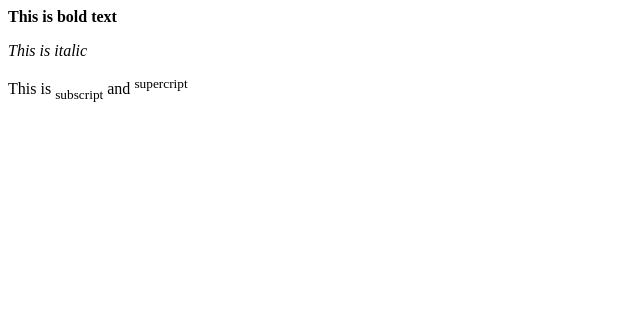
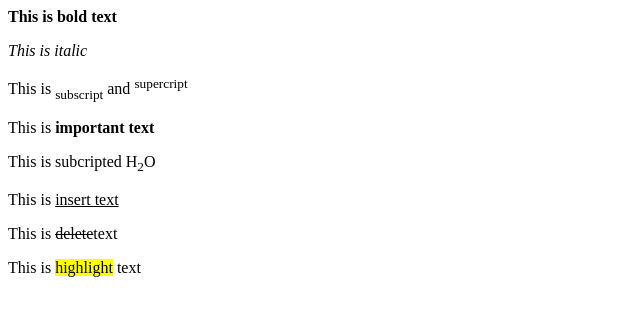
Before and after one commit to Visall666/HTML-for_LK, a plain HTML site: page formatting.html in a window 1280 px wide. Shown: the whole page, without its empty margins (0-640 px from the left). Drawn offline with Linux system fonts and the light colour scheme.

Commit message:
update sth

```diff
--- a/formatting.html
+++ b/formatting.html
@@ -8,5 +8,10 @@
     <p><b>This is bold text</b></p>
     <p><i>This is italic</i></p>
     <p>This is <sub>subscript</sub> and <sup>supercript</sup></p>
+    <p>This is <strong>important text</strong></p>
+    <p>This is subcripted H<sub>2</sub>O</p>
+    <p>This is <ins>insert text</ins> </p>
+    <p>This is <del>delete</del>text</p>
+    <p>This is <mark> highlight</mark> text</p>
 </body>
 </html>
```
